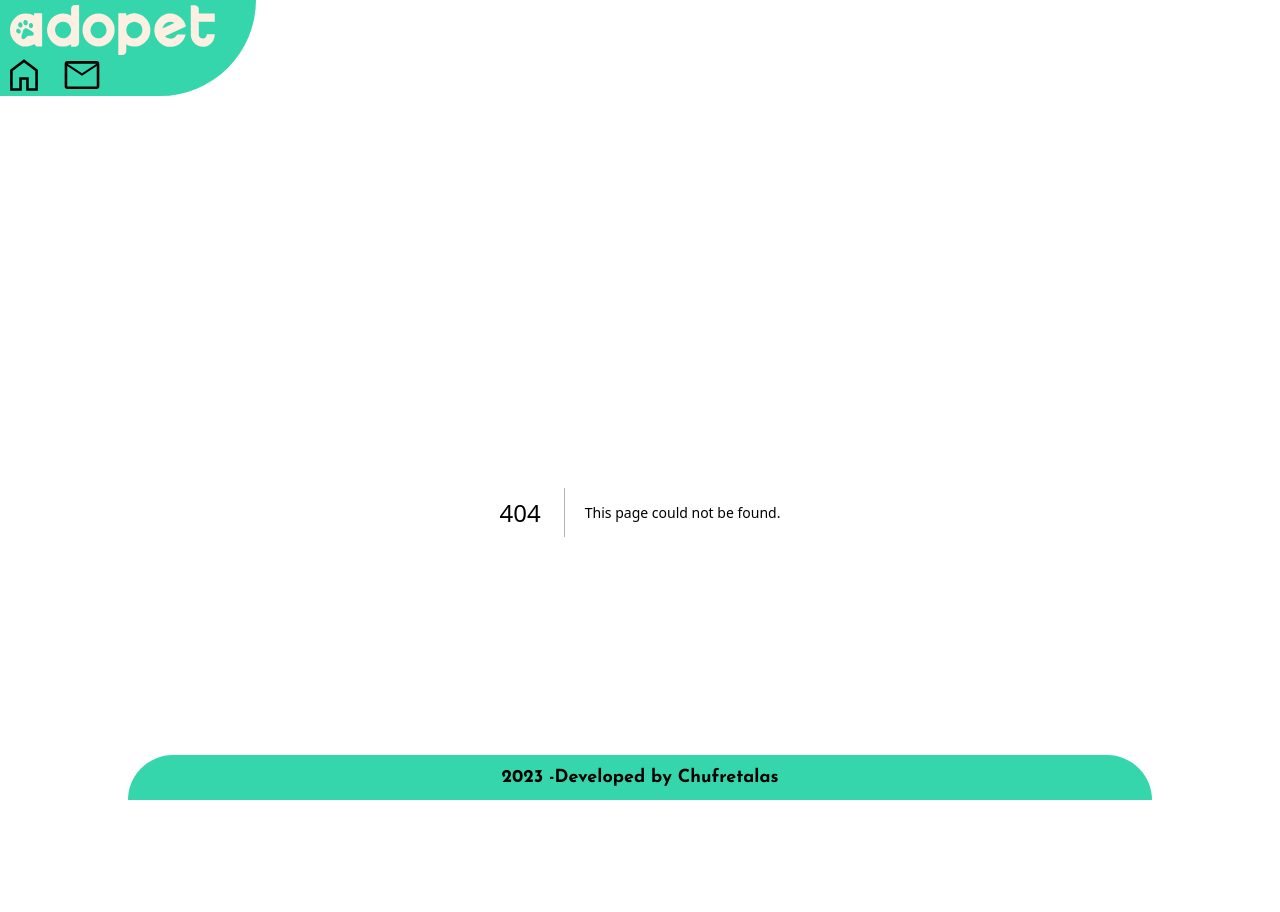
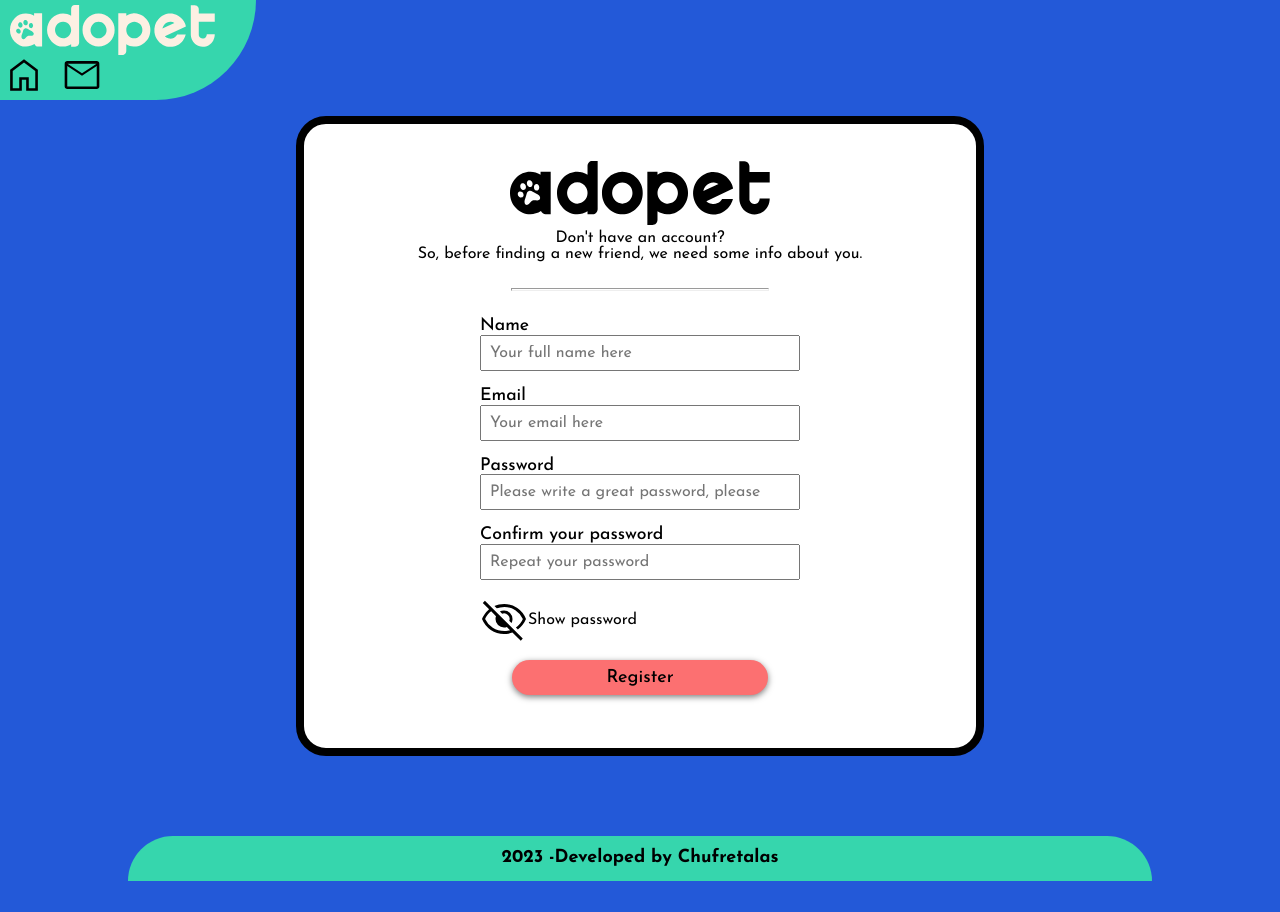
Before and after one commit to Chufretalas/adopet, a Next.js app: page /signup in a window 1280 px wide. Before the commit this address had no page. After the commit the page ends 881 px from the top, so only its background shows below. Built offline with nearby package versions, Linux system fonts and the light colour scheme.

Commit message:
did some styling (not final) for the signup page and put some missing navigation anchors

```diff
--- a/src/app/layout.module.css
+++ b/src/app/layout.module.css
@@ -61,8 +61,12 @@
     }
 }
 
+.main {
+    min-height: 90vh;
+}
+
 .footer {
-    position: absolute;
+    position: static;
     bottom: 0;
     display: flex;
     justify-content: center;
--- a/src/app/layout.tsx
+++ b/src/app/layout.tsx
@@ -6,8 +6,9 @@ import Image from "next/image"
 import logo from "../../public/assets/images/logo.svg"
 import homeIco from "../../public/assets/icons/home.svg"
 import contactIco from "../../public/assets/icons/mail.svg"
+import Link from "next/link"
 
-const josefin = Josefin_Sans({ subsets: ['latin'], variable: "--font-josefin"})
+const josefin = Josefin_Sans({ subsets: ['latin'], variable: "--font-josefin" })
 
 export const metadata = {
   title: 'Adopet',
@@ -23,13 +24,19 @@ export default function RootLayout({
     <html lang="en">
       <body className={josefin.className}>
         <header className={styles.header}>
-          <Image src={logo} alt="adopet logo" color="black" className={styles.header_logo} />
+          <Link href={"/"}>
+            <Image src={logo} alt="adopet logo" color="black" className={styles.header_logo} />
+          </Link>
           <div className={styles.nav_buttons}>
-            <Image src={homeIco} alt="Home icon" />
+            <Link href={"/"}>
+              <Image src={homeIco} alt="Home icon" />
+            </Link>
             <Image src={contactIco} alt="Contact icon" />
           </div>
         </header>
-        {children}
+        <main className={styles.main}>
+          {children}
+        </main>
         <footer className={styles.footer}>
           <div className={styles.footer_content}>
             2023 -Developed by Chufretalas
--- a/src/app/page.module.css
+++ b/src/app/page.module.css
@@ -25,6 +25,10 @@
   align-items: center;
 }
 
+.buttons_wrapper * {
+  width: 80%;
+}
+
 .illustration {
   height: 51vh;
   overflow: hidden;
--- a/src/app/signin/page.tsx
+++ b/src/app/signup/page.tsx
@@ -7,8 +7,9 @@ import hiddenIco from "../../../public/assets/icons/visibility_off.svg"
 import visibleIco from "../../../public/assets/icons/visibility_on.svg"
 import { useState } from "react"
 import { createAccount } from "@/actions/account"
+import OrangeButton from "@/components/pages/OrangeButton/OrangeButton"
 
-export default function SigninPage() {
+export default function SignupPage() {
 
     const [errorMsg, setErrorMsg] = useState("")
     const [hiddenPassword, setHiddenPassword] = useState(true)
@@ -19,37 +20,44 @@ export default function SigninPage() {
     }
 
     return (
-        <main>
-            <Image src={logo} alt="adopet logo" color="blue" />
-            <p>Don't have an account?</p>
-            <p>So, before finding a new friend, we need some info about you.</p>
-            <form action={handleForm}>
-                <fieldset>
+        <div className={styles.main}>
+            <div className={styles.header_wrapper}>
+                <Image src={logo} alt="adopet logo" color="blue" className={styles.logo} />
+                <p className={styles.header_p}>Don't have an account?</p>
+                <p className={styles.header_p}>So, before finding a new friend, we need some info about you.</p>
+            </div>
+            <hr className={styles.hr}/>
+            <form action={handleForm} className={styles.form}>
+                <fieldset className={styles.fieldset}>
                     <label htmlFor="">Name</label>
                     <input type="text" placeholder="Your full name here" required />
                 </fieldset>
-                <fieldset>
+                <fieldset className={styles.fieldset}>
                     <label htmlFor="">Email</label>
                     <input type="email" placeholder="Your email here" required />
                 </fieldset>
-                <fieldset>
+                <fieldset className={styles.fieldset}>
                     <label htmlFor="">Password</label>
                     <input type={hiddenPassword ? "password" : "text"}
                         placeholder="Please write a great password, please"
                         minLength={8} required />
                 </fieldset>
-                <fieldset>
+                <fieldset className={styles.fieldset}>
                     <label htmlFor="">Confirm your password</label>
                     <input type={hiddenPassword ? "password" : "text"}
                         placeholder="Repeat your password"
                         minLength={8} required />
                 </fieldset>
-                <Image src={hiddenPassword ? hiddenIco : visibleIco}
-                    alt="password visibility"
-                    onClick={() => setHiddenPassword(!hiddenPassword)} />
-                <button type="submit">Register</button>
-                <p>{errorMsg}</p>
+                <div className={styles.visibility_wrapper}>
+                    <Image src={hiddenPassword ? hiddenIco : visibleIco}
+                        alt="password visibility"
+                        className={styles.visibility}
+                        onClick={() => setHiddenPassword(!hiddenPassword)} />
+                    <p>Show password</p>
+                </div>
+                <OrangeButton type="submit">Register</OrangeButton>
+                <p className={styles.error_msg}>{errorMsg}</p>
             </form>
-        </main>
+        </div>
     )
 }
--- /dev/null
+++ b/src/app/signup/styles.module.css
@@ -0,0 +1,68 @@
+.main {
+    background-color: white;
+    width: 50vw;
+    height: 70vh;
+    margin: auto;
+    border-radius: 30px;
+    border: 8px solid black;
+    padding: 2rem 1rem;
+    display: flex;
+    flex-direction: column;
+    align-items: center;
+    justify-content: space-around;
+}
+
+.header_wrapper {
+    display: flex;
+    flex-direction: column;
+    align-items: center;
+}
+
+.logo {
+    filter: brightness(0);
+    margin-bottom: 0.3rem;
+}
+
+.hr {
+    height: 1px;
+    width: 40%;
+    margin: 1rem 0;
+}
+
+.form {
+    display: flex;
+    flex-direction: column;
+    row-gap: 1rem;
+    width: 50%;
+}
+
+.form button {
+    margin: auto;
+}
+
+.fieldset {
+    display: flex;
+    flex-direction: column;
+}
+
+.fieldset label {
+    font-size: 1.1rem;
+    font-weight: 500;
+}
+
+.fieldset input {
+    font-size: 1rem;
+    padding: 0.5rem;
+    font-family: var(--font-josefin);
+}
+
+.fieldset input::placeholder {
+    font-family: var(--font-josefin);
+}
+
+.visibility_wrapper {
+    display: flex;
+    align-items: center;
+}
+
+.error_msg {}
--- a/src/components/pages/OrangeButton/OrangeButton.module.css
+++ b/src/components/pages/OrangeButton/OrangeButton.module.css
@@ -7,11 +7,13 @@
     padding: 0.5rem;
     font-size: large;
     font-weight: 500;
+    filter: drop-shadow(0 2px 3px rgba(0, 0, 0, 0.511));
     transition: all 100ms;
 }
 
 .button:hover {
     filter: brightness(90%);
+    cursor: pointer;
 }
 
 .button:active {
--- a/src/components/pages/OrangeButton/OrangeButton.tsx
+++ b/src/components/pages/OrangeButton/OrangeButton.tsx
@@ -1,7 +1,12 @@
 import styles from "./OrangeButton.module.css"
 
-export default function OrangeButton({ children }: { children: React.ReactNode }) {
+interface Props {
+    children?: React.ReactNode,
+    type?: "button" | "submit" | "reset"
+}
+
+export default function OrangeButton({ children, type }: Props) {
     return (
-        <button className={styles.button}>{children}</button>
+        <button className={styles.button} type={type}>{children}</button>
     )
 }
```
Also changed, not shown: src/app/page.tsx (+10 -5 lines), src/app/signin/styles.module.css (deleted).
